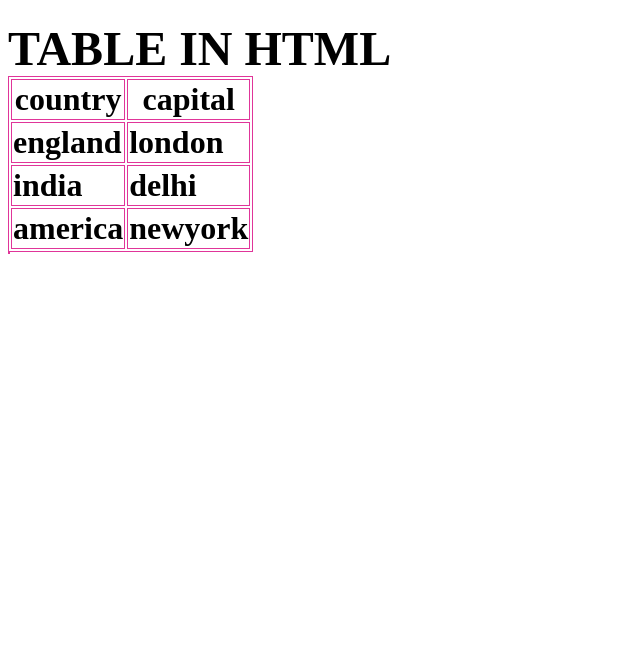
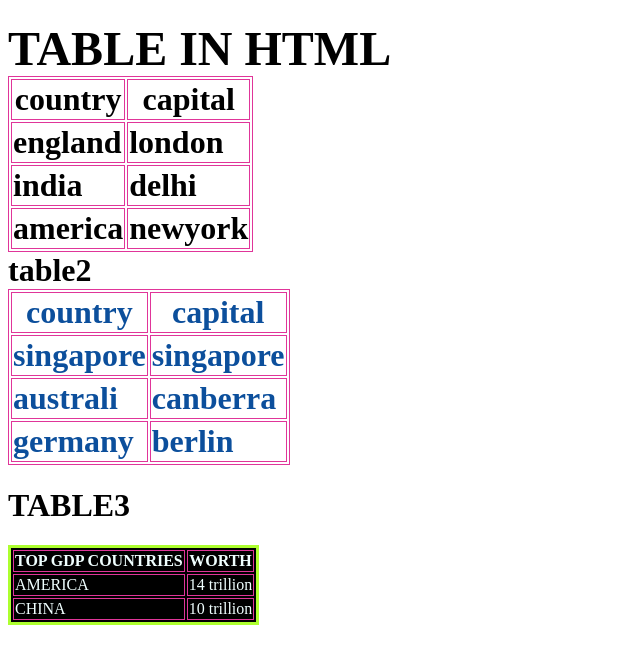
Before and after one commit to balasaravanan2000/bala-html1, a plain HTML site: page project3.html in a window 1280 px wide. Shown: the whole page, without its empty margins (0-640 px from the left). Drawn offline with Linux system fonts and the light colour scheme.

Commit message:
processing

```diff
--- a/project3.html
+++ b/project3.html
@@ -4,6 +4,9 @@
         <h1><font size="50">TABLE IN HTML</h></font>
           <style>
             table,th,td{border:1px solid #e03599;}
+
+            .city{background-color: black; color: azure; border:3px solid greenyellow;}
+
           </style>
     </head>
 <body>
@@ -21,8 +24,28 @@
     <tr><td>america</td><td>newyork</td></tr>
 
 </table>
-<table>
 
-</table>
+
+    <h>table2</h>
+    <table style="color: rgb(12, 79, 156);">
+     <tr>
+        <th>country</th>
+        <th>capital</th>
+    </tr>
+    <tr>
+        <td>singapore</td>
+        <td>singapore</td>
+
+    </tr>
+    <tr><td>australi</td><td>canberra</td></tr>
+    <tr><td>germany</td><td>berlin</td></tr>
+
+    </table>
+    <h1>TABLE3</h1>
+    <table class="city">
+        <tr><th>TOP GDP COUNTRIES</th><th>WORTH</th></tr>
+         <tr><td>AMERICA</td><td>14 trillion</td></tr>
+         <tr><td>CHINA</td><td>10 trillion</td></tr>
+    </table>
 </body>
 </html>
```
